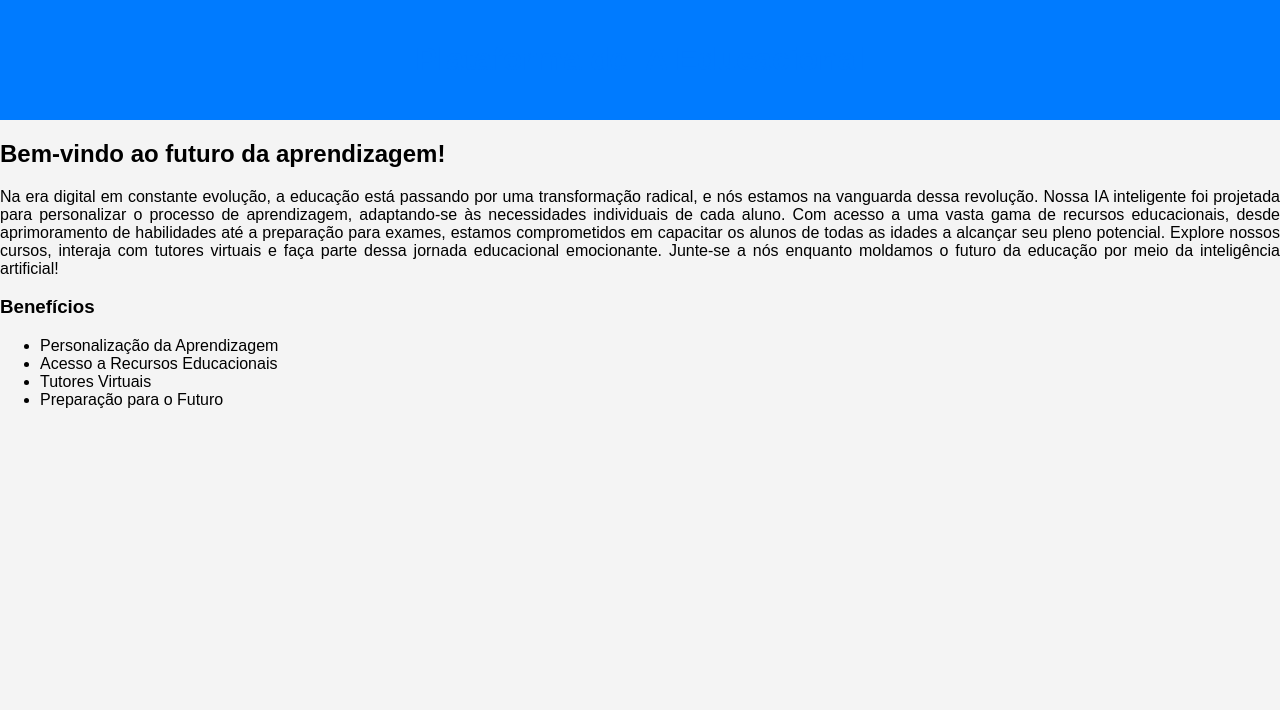
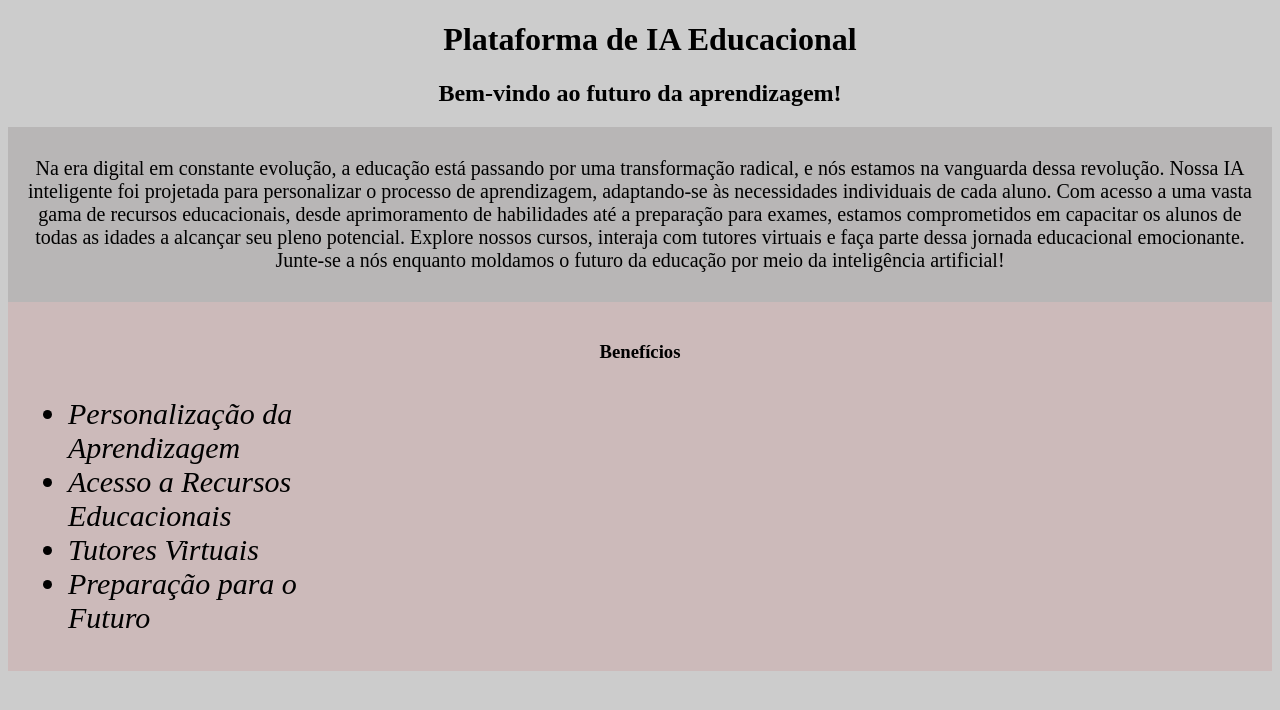
Before and after one commit to profsamuelr/projeto-formadores-samuel, a plain HTML site: page index.html in a window 1280 px wide. Drawn offline with Linux system fonts and the light colour scheme.

Commit message:
Update style.css

```diff
--- a/style.css
+++ b/style.css
@@ -1,23 +1,62 @@
 body {
-    font-family: Arial, sans-serif;
-    margin: 0;
-    padding: 0;
-    background-color: #f4f4f4;
+    background: #CCCCCC;
 }
-header {
-    background-color: #007BFF;
-    color: #fff;
+
+.principal {
+    background: #b8b6b6;
+    padding: 10px;
+}
+
+p {
     text-align: center;
+    font-size: 20px;
+}
+
+em strong {
+    color: #FF0000;
+}
+
+h1 {
+    text-align: center;
+}
+
+#missao {
+    font-size: 30px;
+}
+
+#banner {
+    width: 100%;
+}
+
+.itens {
+    font-style: italic;
+    font-size: 30px;
+}
+
+.beneficios {
+    background: #ccbaba;
     padding: 20px;
 }
-.container {
-    max-width: 800px;
-    margin: 0 auto;
-    padding: 20px;
+
+h2 {
+    text-align: center;
 }
-h1 {
-    color: #007BFF;
+
+ul {
+    display: inline-block;
+    vertical-align: top;
+    width: 20%;
+    margin-right: 15%;
 }
-p {
-    text-align: justify;
+
+.imagembeneficios {
+    width: 50%;
 }
+
+.titulo-principal {
+    padding-left: 20px;
+}
+
+.titulo-centralizado {
+    text-align: center;
+}
```
